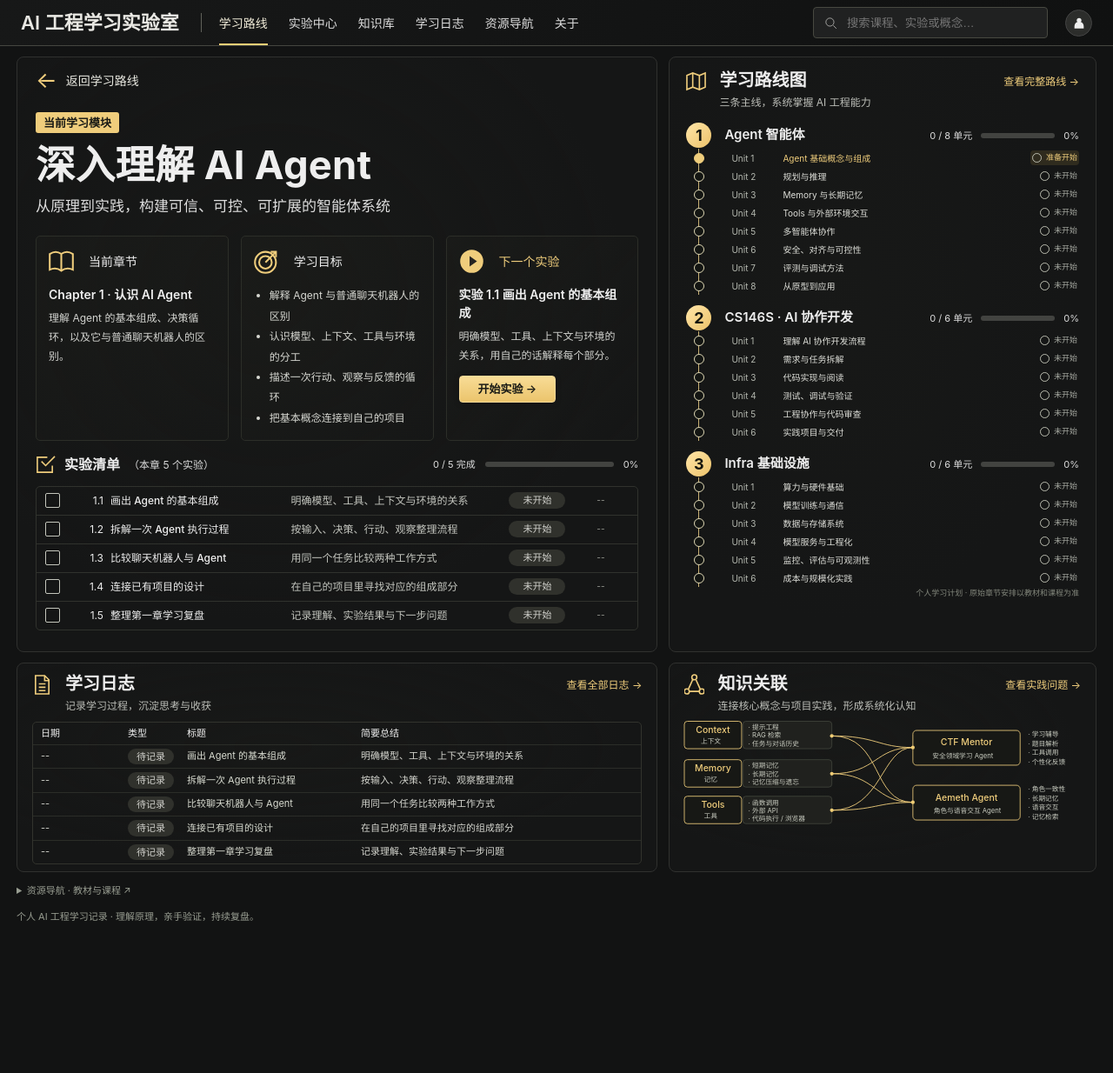
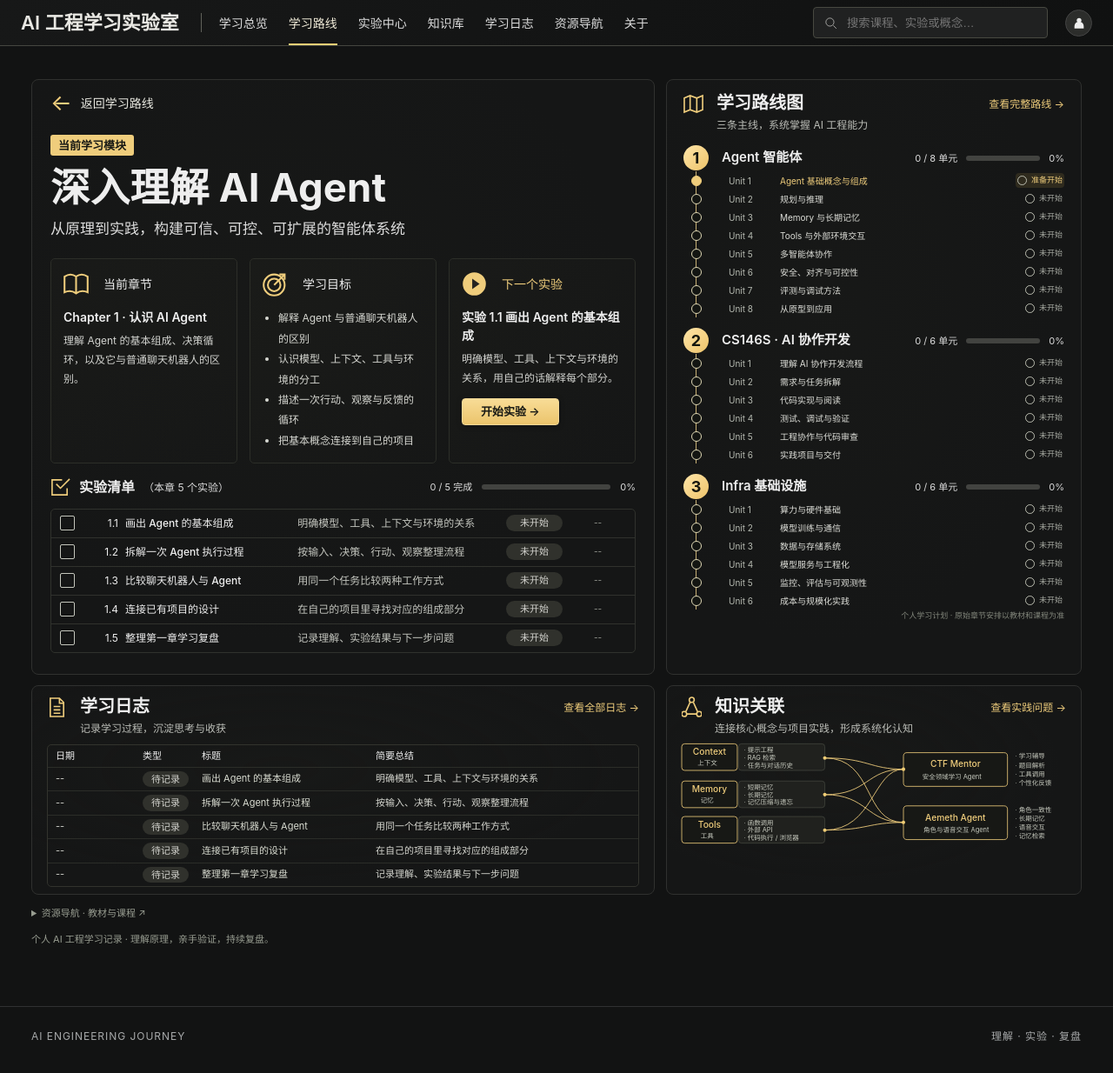
Before and after one commit to why-ww/why-ww.github.io, a Jekyll site: the page built from lab/index.md, in a window 1280 px wide. Shown: the whole page at 87% size. Built offline with Jekyll 4.4.1, drawn with Linux system fonts in a browser that asks for light colours; before the commit the page ends 1075 px from its top, so only the background shows below that.

Commit message:
Move approved page to learning route and build reference overview homepage

```diff
--- a/_layouts/ai-lab.html
+++ b/_layouts/ai-lab.html
@@ -7,7 +7,7 @@
   <title>{% if page.title %}{{ page.title | escape }} · {% endif %}AI 工程学习实验室</title>
   <style>{% include ai-lab-styles.html %}</style>
 </head>
-<body class="ai-page{% if page.ai_section == 'overview' %} reference-page{% endif %}">
+<body class="ai-page{% if page.ai_section == 'roadmap' %} reference-page{% endif %}">
   <svg class="ref-icon-defs" xmlns="http://www.w3.org/2000/svg" aria-hidden="true"><defs>
 <symbol id="i-book" viewBox="0 0 24 24"><path d="M12 5v16M12 5C8 2 4 3 1 5v15c4-2 7-2 11 1 4-3 7-3 11-1V5c-3-2-7-3-11 0Z"/></symbol>
 <symbol id="i-target" viewBox="0 0 24 24"><circle cx="11" cy="13" r="10"/><circle cx="11" cy="13" r="6"/><path d="m11 13 10-10M16 3h5v5"/></symbol>
@@ -21,12 +21,13 @@
     <div class="ai-shell ai-header-inner">
       <a class="ai-brand" href="{{ '/lab/' | relative_url }}">AI 工程学习实验室</a>
       <nav class="ai-site-nav" aria-label="AI 学习区导航">
+        <a href="{{ '/lab/' | relative_url }}">学习总览</a>
         <a href="{{ '/lab/roadmap/' | relative_url }}"{% if page.ai_section == 'overview' or page.ai_section == 'roadmap' %} aria-current="page"{% endif %}>学习路线</a>
-        <a href="{{ '/lab/#experiments' | relative_url }}">实验中心</a>
-        <a href="{{ '/lab/#knowledge' | relative_url }}">知识库</a>
-        <a href="{{ '/lab/#learning-log' | relative_url }}">学习日志</a>
-        <a href="{{ '/lab/#resources' | relative_url }}">资源导航</a>
-        <a href="{{ '/lab/#about' | relative_url }}">关于</a>
+        <a href="{{ '/lab/roadmap/#experiments' | relative_url }}">实验中心</a>
+        <a href="{{ '/lab/roadmap/#knowledge' | relative_url }}">知识库</a>
+        <a href="{{ '/lab/roadmap/#learning-log' | relative_url }}">学习日志</a>
+        <a href="{{ '/lab/roadmap/#resources' | relative_url }}">资源导航</a>
+        <a href="{{ '/lab/roadmap/#about' | relative_url }}">关于</a>
       </nav>
       <form class="ref-search" role="search"><svg viewBox="0 0 24 24" fill="none" stroke="currentColor"><circle cx="10.5" cy="10.5" r="6.5"/><path d="m16 16 5 5"/></svg><input type="search" aria-label="搜索课程、实验或概念" placeholder="搜索课程、实验或概念…" autocomplete="off"><output aria-live="polite"></output></form>
       <a class="ref-profile" href="{{ '/' | relative_url }}" aria-label="返回博客" title="返回博客"><svg viewBox="0 0 24 24" fill="currentColor"><circle cx="12" cy="8" r="4"/><path d="M4 22v-4a8 8 0 0 1 16 0v4z"/></svg></a>
```
